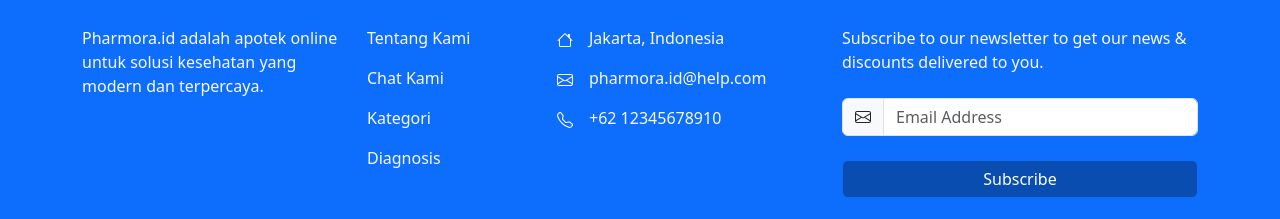
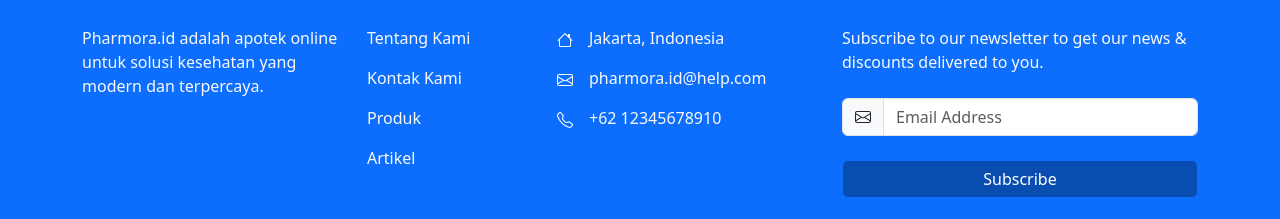
Before and after one commit to PetrusFE4/Project-22-Apotek-App, a React (Create React App) app in the folder frontend/: page /contact in a window 1280 px wide. Shown: the part 1032-1251 px from the top of the page. Built offline with nearby package versions, Linux system fonts and the light colour scheme.

Commit message:
update footer

```diff
--- a/frontend/src/Components/User/Footer.jsx
+++ b/frontend/src/Components/User/Footer.jsx
@@ -1,4 +1,4 @@
-import React from "react";
+import React, { useState } from "react";
 import { Container, Row, Col, Button } from "react-bootstrap";
 import {
   Facebook,
@@ -12,6 +12,14 @@
 import { Link } from "react-router-dom";
 
 const Footer = () => {
+  const [email, setEmail] = useState('');
+
+  const handleSubmit = (e) => {
+    e.preventDefault();
+    const gmailUrl = `https://mail.google.com/mail/?view=cm&fs=1&to=${email}`;
+    window.location.href = gmailUrl;
+  };
+
   return (
     <footer className="bg-primary text-center text-lg-start text-light">
       <Container className="text-center text-md-start mt-5 ">
@@ -67,17 +75,21 @@
             </p>
             <p>
               <Link as={Link} to="/contact" className="text-reset">
-                Chat Kami
+                Kontak Kami
               </Link>
             </p>
             <p>
-              <Link as={Link} to="/category" className="text-reset">
-                Kategori
+              <Link as={Link} to="/products" className="text-reset">
+                Produk
               </Link>
             </p>
             <p>
-              <Link as={Link} to="/diagnosis" className="text-reset">
-                Diagnosis
+              <Link
+                as={Link}
+                to="https://www.biofarma.co.id/id/artikel-kesehatan"
+                className="text-reset"
+              >
+                Artikel
               </Link>
             </p>
           </Col>
@@ -105,7 +117,7 @@
                 Subscribe to our newsletter to get our news & discounts
                 delivered to you.
               </p>
-              <form action="#!">
+              <form onSubmit={handleSubmit}>
                 <div className="row gy-4">
                   <div className="col-12">
                     <div className="input-group">
@@ -119,7 +131,8 @@
                         type="email"
                         className="form-control"
                         id="email-newsletter"
-                        value=""
+                        value={email}
+                        onChange={(e) => setEmail(e.target.value)}
                         placeholder="Email Address"
                         aria-label="email-newsletter"
                         aria-describedby="email-newsletter-addon"
```
